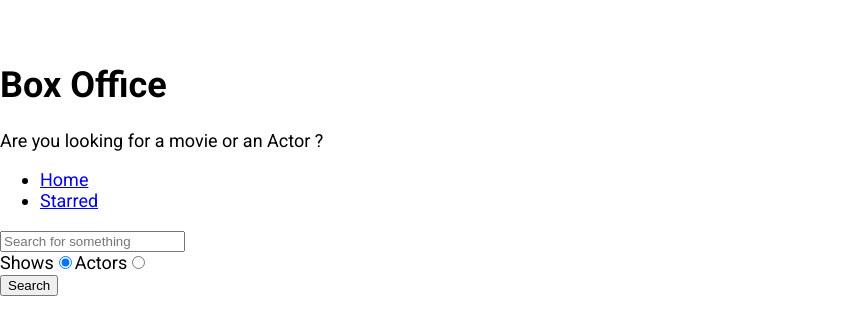
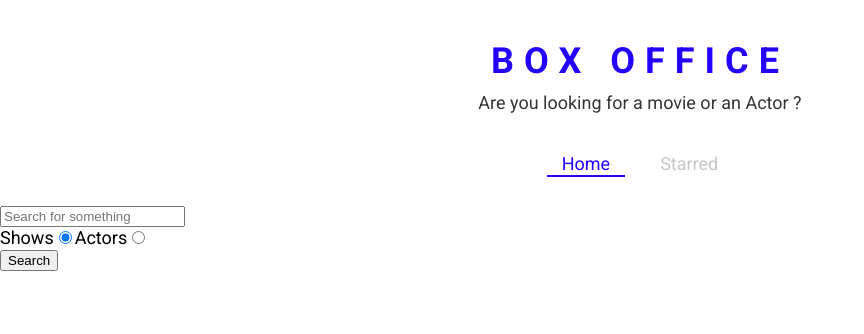
Before and after one commit to Avinash-75/Box-office-App, a React (Create React App) app: page / in a window 1280 px wide. Shown: the top 334 px of the page, without its empty margins (0-864 px from the left). Built offline with nearby package versions, Linux system fonts and the light colour scheme.

Commit message:
defined theme for styled components & created few styled components

```diff
--- a/src/App.js
+++ b/src/App.js
@@ -1,11 +1,22 @@
 import React from 'react';
 import { Switch, Route } from 'react-router-dom';
+import { ThemeProvider } from 'styled-components';
+
 import Home from './pages/Home';
 import Show from './pages/Show';
 import Starred from './pages/Starred';
 
+const theme = {
+  mainColors: {
+    blue: '#2400ff',
+    gray: '#c6c6c6',
+    dark: '#353535',
+  },
+};
+
 function App() {
   return (
+    <ThemeProvider theme={theme}>
       <Switch>
         <Route exact path="/">
           <Home />
@@ -23,6 +34,7 @@
           <div>This Page is not found ! ERROR_404</div>
         </Route>
       </Switch>
+    </ThemeProvider>
   );
 }
 
--- a/src/components/Navs.js
+++ b/src/components/Navs.js
@@ -1,5 +1,6 @@
 import React from 'react';
-import { Link } from 'react-router-dom';
+import { useLocation } from 'react-router-dom';
+import { LinkStyled, NavList } from './Navs.styled';
 
 const LINKS = [
   { to: '/', text: 'Home' },
@@ -8,15 +9,22 @@
 
 // eslint-disable-next-line arrow-body-style
 const Navs = () => {
+  const location = useLocation();
+
   return (
     <div>
-      <ul>
+      <NavList>
         {LINKS.map(item => (
           <li key={item.to}>
-            <Link to={item.to}>{item.text}</Link>
+            <LinkStyled
+              to={item.to}
+              className={item.to === location.pathname ? 'active' : ''}
+            >
+              {item.text}
+            </LinkStyled>
           </li>
         ))}
-      </ul>
+      </NavList>
     </div>
   );
 };
--- /dev/null
+++ b/src/components/Navs.styled.js
@@ -0,0 +1,41 @@
+import { Link } from 'react-router-dom';
+import styled from 'styled-components';
+
+export const NavList = styled.ul`
+  display: flex;
+  justify-content: center;
+  list-style: none;
+  margin: 0 0 30px;
+  padding: 0;
+`;
+
+export const LinkStyled = styled(Link)`
+  margin: 0 10px;
+  padding: 3px 15px;
+  position: relative;
+  text-decoration: none;
+  color: ${({ theme }) => theme.mainColors.gray};
+  &.active {
+    color: ${({ theme }) => theme.mainColors.blue};
+    &:after {
+      content: '';
+      position: absolute;
+      display: block;
+      height: 2px;
+      left: 0%;
+      bottom: 0;
+      background-color: ${({ theme }) => theme.mainColors.blue};
+      animation: slide-in 0.3s ease-in forwards;
+      @keyframes slide-in {
+        from {
+          left: 50%;
+          width: 0;
+        }
+        to {
+          left: 0%;
+          width: 100%;
+        }
+      }
+    }
+  }
+`;
--- a/src/components/Title.js
+++ b/src/components/Title.js
@@ -1,12 +1,13 @@
 import React from 'react';
+import { TitleWrapper } from './Title.styled';
 
 // eslint-disable-next-line arrow-body-style
 const Title = ({ title, subtitle }) => {
   return (
-    <div>
+    <TitleWrapper>
       <h1>{title}</h1>
       <p>{subtitle}</p>
-    </div>
+    </TitleWrapper>
   );
 };
 
--- /dev/null
+++ b/src/components/Title.styled.js
@@ -0,0 +1,18 @@
+import styled from 'styled-components';
+
+export const TitleWrapper = styled.div`
+  text-align: center;
+  margin: 0 0 40px;
+
+  h1 {
+    color: ${({ theme }) => theme.mainColors.blue};
+    letter-spacing: 10px;
+    text-transform: uppercase;
+    margin: 0 0 10px;
+  }
+
+  p {
+    color: ${({ theme }) => theme.mainColors.dark};
+    margin: 0;
+  }
+`;
```
Lines whose indentation alone changed are shown as unchanged.
